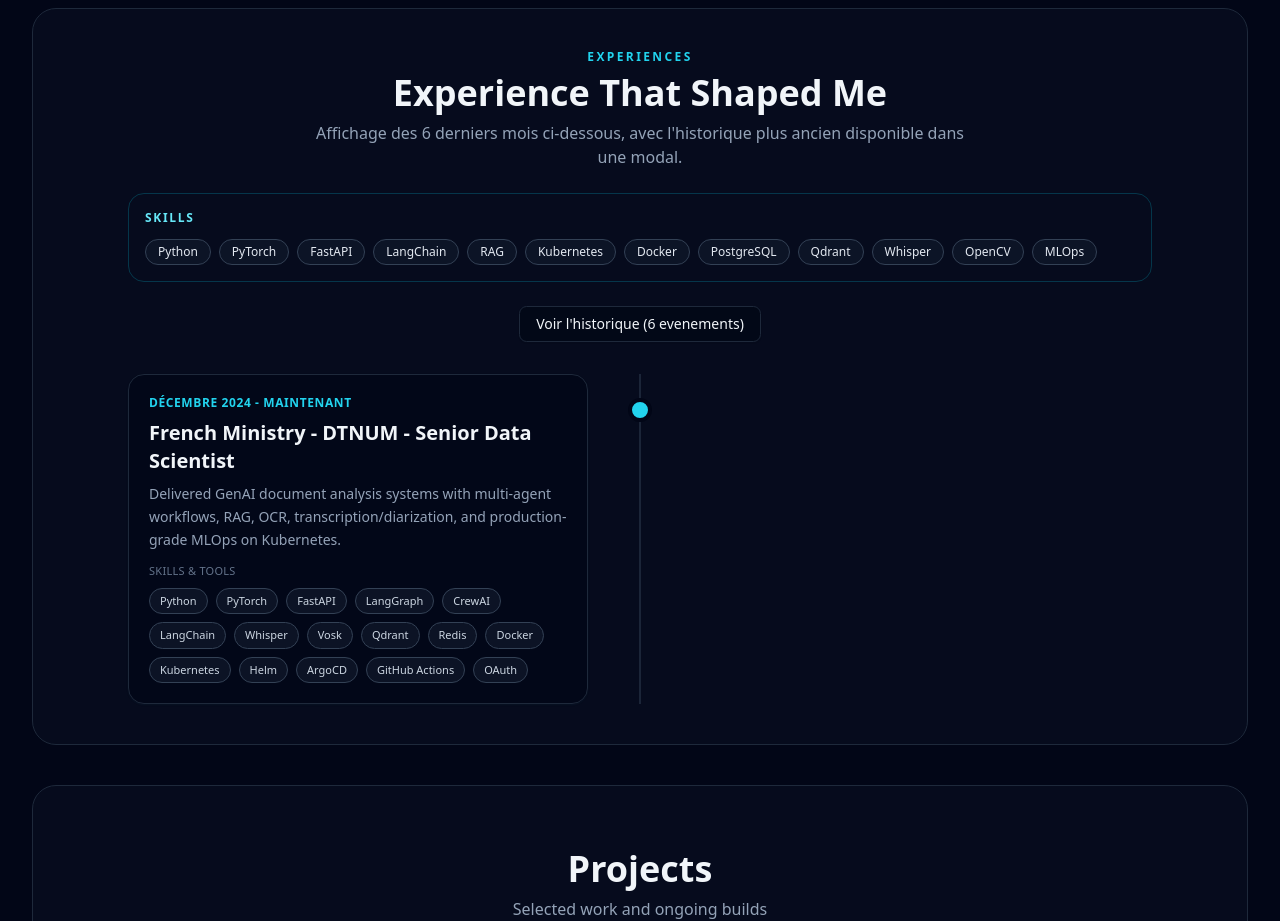
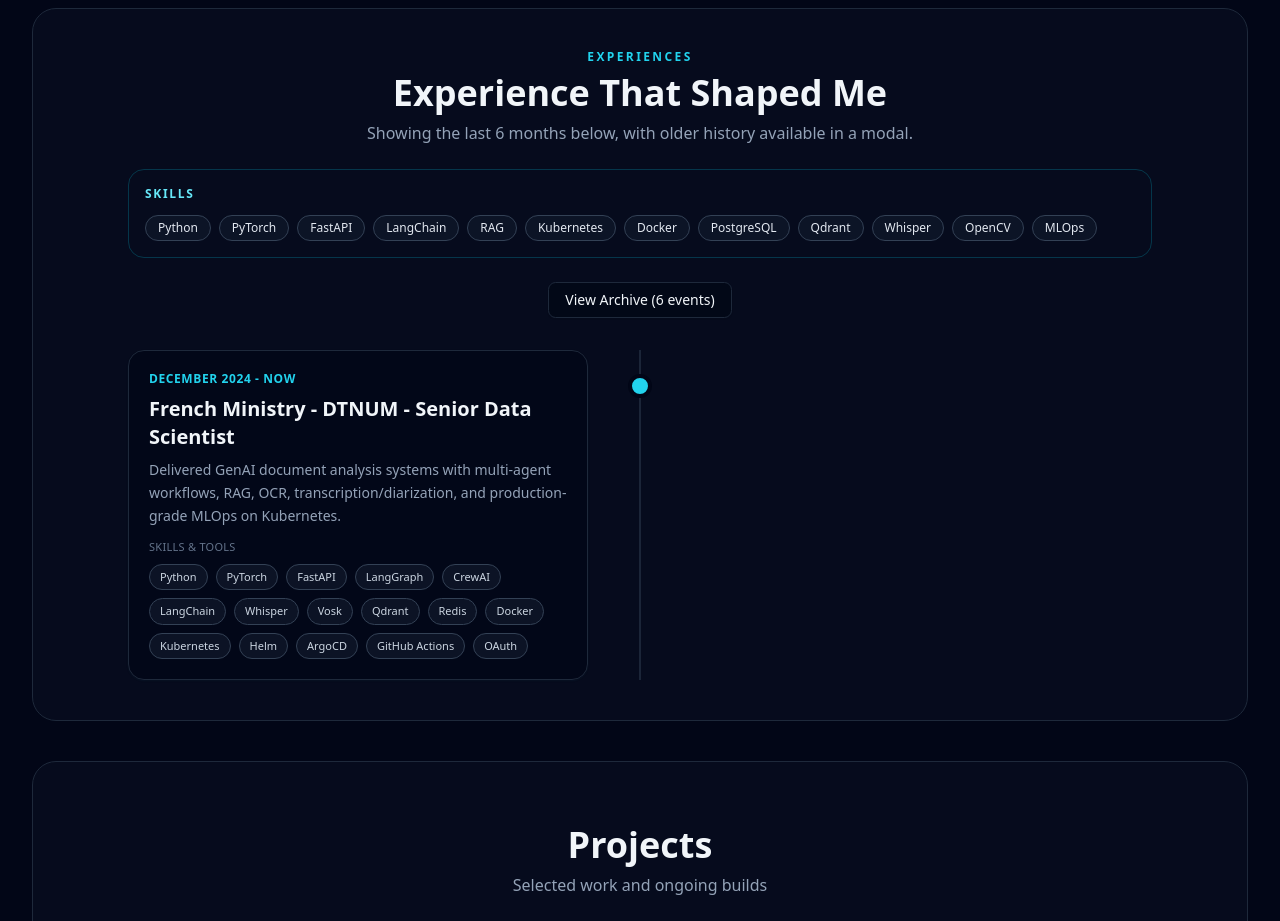
Before and after one commit to mitchou10/mitchou10.github.io, a React (Vite) app: page / in a window 1280 px wide. Shown: the part 1560-2481 px from the top of the page. Built offline with nearby package versions, Linux system fonts and the light colour scheme.

Commit message:
fix: update French to English translations in README and Timeline component

```diff
--- a/src/components/Timeline.jsx
+++ b/src/components/Timeline.jsx
@@ -8,7 +8,7 @@ import TimelineVisuals from './TimelineVisuals';
 const ITEMS_PER_PAGE = 5;
 
 function formatDate(isoDate) {
-  return new Date(isoDate).toLocaleDateString('fr-FR', {
+  return new Date(isoDate).toLocaleDateString('en-US', {
     year: 'numeric',
     month: 'long',
   });
@@ -31,7 +31,7 @@ function formatPeriod(event) {
   }
 
   const startLabel = formatDate(start);
-  const endLabel = end ? formatDate(end) : 'Maintenant';
+  const endLabel = end ? formatDate(end) : 'Now';
   return `${startLabel} - ${endLabel}`;
 }
 
@@ -86,7 +86,7 @@ export default function Timeline() {
         <p className="text-center text-xs font-semibold uppercase tracking-[0.2em] text-cyan-400">Experiences</p>
         <h2 className="mt-2 text-center text-3xl font-bold text-slate-100 sm:text-4xl">Experience That Shaped Me</h2>
         <p className="mx-auto mt-2 max-w-2xl text-center text-slate-400">
-          Affichage des 6 derniers mois ci-dessous, avec l&apos;historique plus ancien disponible dans une modal.
+          Showing the last 6 months below, with older history available in a modal.
         </p>
 
         <TimelineVisuals />
@@ -94,7 +94,7 @@ export default function Timeline() {
         {olderEvents.length > 0 && (
           <div className="mt-6 flex justify-center">
             <Button variant="outline" onClick={() => setIsHistoryOpen(true)}>
-              Voir l&apos;historique ({olderEvents.length} evenements)
+              View Archive ({olderEvents.length} events)
             </Button>
           </div>
         )}
@@ -144,7 +144,7 @@ export default function Timeline() {
 
             {recentEvents.length === 0 && (
               <div className="rounded-xl border border-slate-800 bg-slate-950/70 p-5 text-center text-slate-400">
-                Aucun evenement sur les 6 derniers mois pour le moment.
+                No events in the last 6 months yet.
               </div>
             )}
           </div>
@@ -156,7 +156,7 @@ export default function Timeline() {
           <button
             type="button"
             className="absolute inset-0 bg-slate-950/80"
-            aria-label="Fermer la modal"
+            aria-label="Close modal"
             onClick={() => setIsHistoryOpen(false)}
           />
 
@@ -164,7 +164,7 @@ export default function Timeline() {
             <button
               type="button"
               className="absolute right-4 top-4 inline-flex h-8 w-8 items-center justify-center rounded-full border border-slate-700 text-slate-200 transition hover:border-cyan-400 hover:text-cyan-300"
-              aria-label="Fermer"
+              aria-label="Close"
               onClick={() => {
                 setIsHistoryOpen(false);
                 setOlderPage(1);
@@ -175,7 +175,7 @@ export default function Timeline() {
 
             <p className="text-xs font-semibold uppercase tracking-[0.2em] text-cyan-400">Archive</p>
             <h3 id="timeline-history-title" className="mt-2 text-2xl font-bold text-slate-100">
-              Evenements anterieurs a 6 mois
+              Events Older Than 6 Months
             </h3>
 
             <div className="mt-6 space-y-3">
@@ -209,7 +209,7 @@ export default function Timeline() {
                     onClick={() => setOlderPage((page) => Math.max(1, page - 1))}
                     disabled={safeOlderPage === 1}
                   >
-                    Precedent
+                    Previous
                   </Button>
                   <p className="text-sm text-slate-300">
                     Page {safeOlderPage} / {olderTotalPages}
@@ -219,7 +219,7 @@ export default function Timeline() {
                     onClick={() => setOlderPage((page) => Math.min(olderTotalPages, page + 1))}
                     disabled={safeOlderPage === olderTotalPages}
                   >
-                    Suivant
+                    Next
                   </Button>
                 </div>
               )}
```
Also changed, not shown: 1 other file (tests, documents, lock files or other folders).
